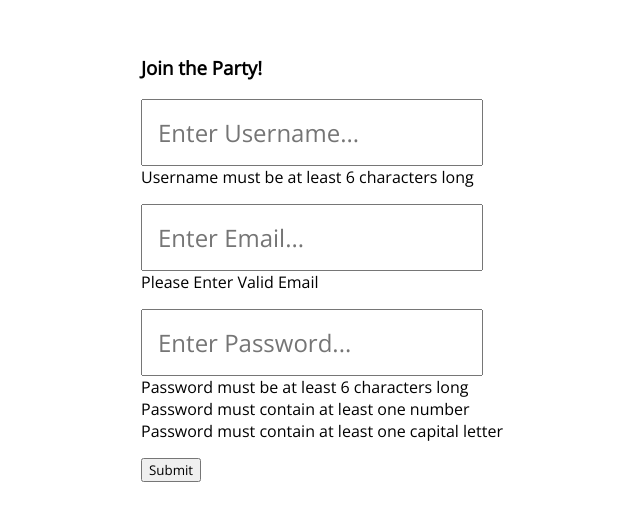
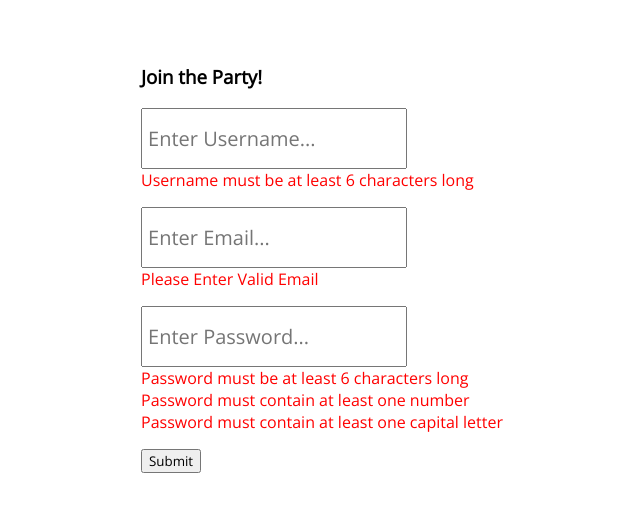
Before and after one commit to Mvcampbell3/react-form-validator, a React (Create React App) app: page / in a window 1280 px wide. Shown: the part 133-654 px from the top of the page, without its empty margins (318-958 px from the left). Built offline with nearby package versions, Linux system fonts and the light colour scheme.

Commit message:
validation completed

```diff
--- a/src/App.css
+++ b/src/App.css
@@ -9,7 +9,7 @@ body{
   margin: 0;
 }
 
-.App{
+.container{
   display: flex;
   height: 100vh;
   justify-content: center;
@@ -17,8 +17,8 @@ body{
 }
 
 input[type='text'], input[type='password'] {
-  padding: 15px;
-  font-size: 24px;
+  padding: 15px 5px;
+  font-size: 20px;
 }
 
 .input-group{
@@ -29,3 +29,11 @@ p.error-msg{
   padding: 0;
   margin: 0;
 }
+
+.red{
+  color: red;
+}
+
+.green{
+  color: green;
+}
--- a/src/App.js
+++ b/src/App.js
@@ -1,31 +1,12 @@
-import React, { useState } from 'react';
+import React from 'react';
 import './App.css';
 
 import LoginForm from './LoginForm';
 
 function App() {
-  const [email, setEmail] = useState('');
-  const [password, setPassword] = useState('');
-  const [username, setUsername] = useState('');
-
-  const validateForm = e => {
-    e.preventDefault();
-    console.log('form submitted');
-  };
-
   return (
-    <div className='App'>
-      <LoginForm
-        email={email}
-        setEmail={setEmail}
-        password={password}
-        setPassword={setPassword}
-        username={username}
-        setUsername={setUsername}
-        validateForm={validateForm}
-      />
-    </div>
-  );
+    <LoginForm />
+  )
 }
 
 export default App;
--- a/src/LoginForm/index.js
+++ b/src/LoginForm/index.js
@@ -1,54 +1,143 @@
-import React from 'react';
+import React, { useState, useEffect } from 'react';
 import './loginForm.css';
 
 const LoginForm = props => {
+  const [email, setEmail] = useState('');
+  const [password, setPassword] = useState('');
+  const [username, setUsername] = useState('');
+
+  const [showUsername, setShowUsername] = useState(true);
+  const [showEmail, setShowEmail] = useState(true);
+
+  const [passwordLength, setPasswordLength] = useState(true);
+  const [passwordNumbers, setPasswordNumbers] = useState(true);
+  const [passwordCapitals, setPasswordCapitals] = useState(true);
+
+  const validateForm = e => {
+    e.preventDefault();
+    console.log('form submitted');
+    if (
+      !showUsername &&
+      !showEmail &&
+      !passwordLength &&
+      !passwordNumbers &&
+      !passwordCapitals
+    ) {
+      console.log('would send baby');
+    } else {
+      console.log('no no no');
+    }
+  };
+
+  // Username Validation Effect
+  useEffect(() => {
+    if (username.length < 6) {
+      setShowUsername(true);
+    } else {
+      setShowUsername(false);
+    }
+  }, [username]);
+
+  // Email Validation Check
+  useEffect(() => {
+    const emailRegEx = /^(([^<>()\[\]\\.,;:\s@"]+(\.[^<>()\[\]\\.,;:\s@"]+)*)|(".+"))@((\[[0-9]{1,3}\.[0-9]{1,3}\.[0-9]{1,3}\.[0-9]{1,3}\])|(([a-zA-Z\-0-9]+\.)+[a-zA-Z]{2,}))$/;
+    const emailValid = emailRegEx.test(String(email).toLowerCase());
+    if (emailValid) {
+      setShowEmail(false);
+    } else {
+      setShowEmail(true);
+    }
+  }, [email]);
+
+  // Password Validation Effect
+  useEffect(() => {
+    const numbers = '1234567890'.split('');
+    let hasNumbers = [];
+
+    numbers.forEach(number => hasNumbers.push(password.includes(number)));
+    if (!hasNumbers.includes(true)) {
+      setPasswordNumbers(true);
+    } else {
+      setPasswordNumbers(false);
+    }
+
+    if (password.length < 6) {
+      setPasswordLength(true);
+    } else {
+      setPasswordLength(false);
+    }
+
+    if (password.toLowerCase() === password) {
+      setPasswordCapitals(true);
+    } else {
+      setPasswordCapitals(false);
+    }
+  }, [password]);
+
   return (
+    <div className='container'>
       <form
+        className='form'
         autoComplete='off'
         onSubmit={e => {
-        props.validateForm(e);
+          validateForm(e);
         }}>
         <h3>Join the Party!</h3>
         <div className='input-group'>
           <input
             type='text'
-          value={props.username}
-          onChange={e => props.setUsername(e.target.value)}
+            value={username}
+            onChange={e => setUsername(e.target.value)}
             placeholder='Enter Username...'
           />
-        <div className="error-holder">
-          <p className='error-msg'>Username must be at least 6 characters long</p>
+          <div className='error-holder'>
+            <p className={showUsername ? 'error-msg red' : 'error-msg green'}>
+              Username must be at least 6 characters long
+            </p>
           </div>
         </div>
         <div className='input-group'>
           <input
             autoComplete='new-password'
             type='text'
-          value={props.email}
-          onChange={e => props.setEmail(e.target.value)}
+            value={email}
+            onChange={e => setEmail(e.target.value)}
             placeholder='Enter Email...'
           />
-        <div className="error-holder">
-          <p className="error-msg">Please Enter Valid Email</p>
+          <div className='error-holder'>
+            <p className={showEmail ? 'error-msg red' : 'error-msg green'}>
+              Please Enter Valid Email
+            </p>
           </div>
         </div>
         <div className='input-group'>
           <input
             type='password'
-          value={props.password}
-          onChange={e => props.setPassword(e.target.value)}
+            value={password}
+            onChange={e => setPassword(e.target.value)}
             placeholder='Enter Password...'
           />
-        <div className="error-holder">
-          <p className="error-msg">Password must be at least 6 characters long</p>
-          <p className="error-msg">Password must contain at least one number</p>
-          <p className="error-msg">Password must contain at least one capital letter</p>
+          <div className='error-holder'>
+            <p className={passwordLength ? 'error-msg red' : 'error-msg green'}>
+              Password must be at least 6 characters long
+            </p>
+            <p
+              className={passwordNumbers ? 'error-msg red' : 'error-msg green'}>
+              Password must contain at least one number
+            </p>
+            <p
+              className={
+                passwordCapitals ? 'error-msg red' : 'error-msg green'
+              }>
+              Password must contain at least one capital letter
+            </p>
           </div>
         </div>
         <div className='input-group'>
           <input type='submit' value='Submit' />
         </div>
       </form>
+    </div>
   );
 };
 
```
Lines whose indentation alone changed are shown as unchanged.
